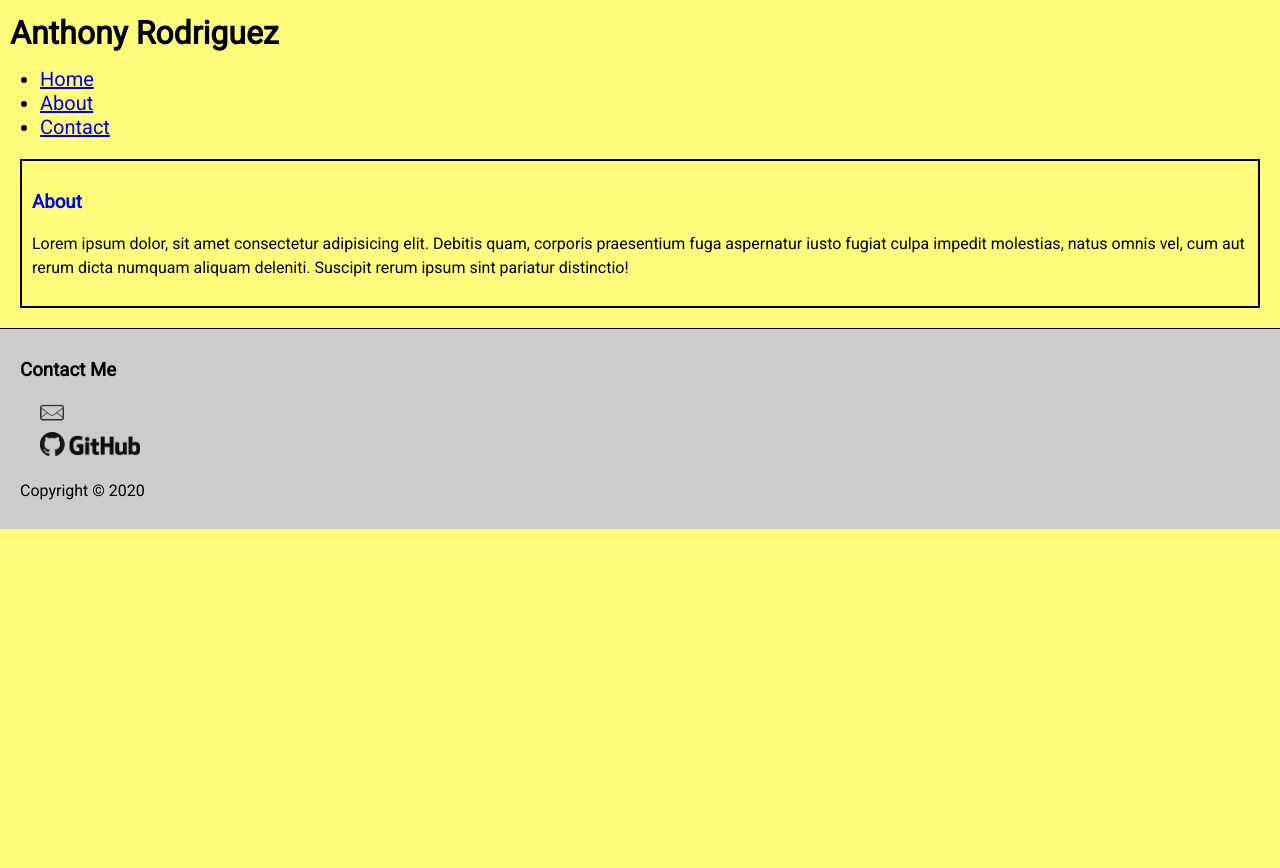
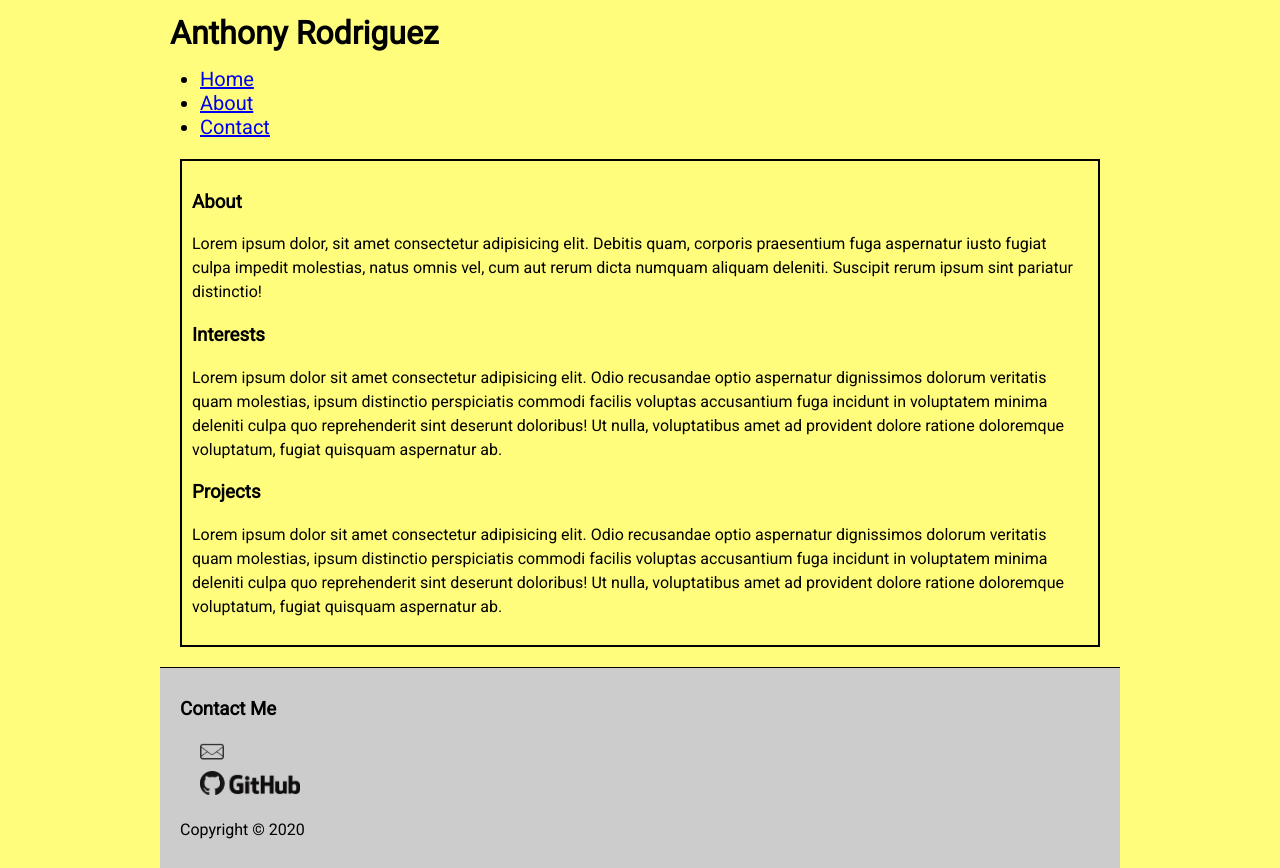
Before and after one commit to anthonyrodriguez0994/arodrigueznet, a plain HTML site: page index.html in a window 1280 px wide. Before the commit the page ends 800 px from the top, so only its background shows below. Drawn offline with Linux system fonts and the light colour scheme.

Commit message:
added aligned containers

```diff
--- a/css/style.css
+++ b/css/style.css
@@ -7,6 +7,10 @@ body {
   font-family: 'Roboto', sans-serif;
   line-height: 1.5em;
   margin: 0;
+}
+.container {
+  max-width: 960px;
+  margin: auto;
 }
 #main-header {
   margin: 10px;
@@ -30,7 +34,6 @@ body {
   padding: 10px 20px;
   /* margin: 0px; */
 }
-
 #footer ul {
   margin: 0;
   padding: 0 20px;
--- a/index.html
+++ b/index.html
@@ -11,6 +11,7 @@
 		<title>Anthony Rodriguez | Home</title>
 	</head>
 	<body>
+		<div class="container">
 			<!-- Header -->
 			<header id="main-header">
 				<h1>Anthony Rodriguez</h1>
@@ -25,10 +26,18 @@
 			</section>
 			<!-- Main -->
 			<main id="main">
-            <section id="main-about">
-                <h3 id="about">About</h3>
+				<box-1 id="box-1" class="box">
+					<h3>About</h3>
 					<p>Lorem ipsum dolor, sit amet consectetur adipisicing elit. Debitis quam, corporis praesentium fuga aspernatur iusto fugiat culpa impedit molestias, natus omnis vel, cum aut rerum dicta numquam aliquam deleniti. Suscipit rerum ipsum sint pariatur distinctio!</p>
-            </section>
+				</box-1>
+				<box-2 id="box-2" class="box">
+					<h3>Interests</h3>
+					<p>Lorem ipsum dolor sit amet consectetur adipisicing elit. Odio recusandae optio aspernatur dignissimos dolorum veritatis quam molestias, ipsum distinctio perspiciatis commodi facilis voluptas accusantium fuga incidunt in voluptatem minima deleniti culpa quo reprehenderit sint deserunt doloribus! Ut nulla, voluptatibus amet ad provident dolore ratione doloremque voluptatum, fugiat quisquam aspernatur ab.</p>
+				</box-2>
+				<box-3 id="box-3" class="box">
+					<h3>Projects</h3>
+					<p>Lorem ipsum dolor sit amet consectetur adipisicing elit. Odio recusandae optio aspernatur dignissimos dolorum veritatis quam molestias, ipsum distinctio perspiciatis commodi facilis voluptas accusantium fuga incidunt in voluptatem minima deleniti culpa quo reprehenderit sint deserunt doloribus! Ut nulla, voluptatibus amet ad provident dolore ratione doloremque voluptatum, fugiat quisquam aspernatur ab.</p>
+				</box-3>
 			</main>
 			<!-- Footer -->
 			<footer id="footer">
@@ -43,5 +52,6 @@
 				</ul>
 				<p>Copyright &copy; 2020</p>
 			</footer>
+		</div>
 	</body>
 </html>
```
Also changed, not shown: 1 other file. Lines whose indentation alone changed are shown as unchanged.
